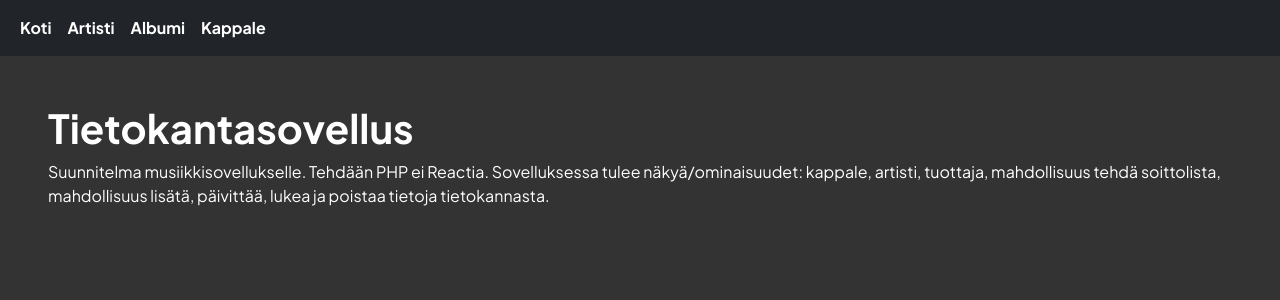
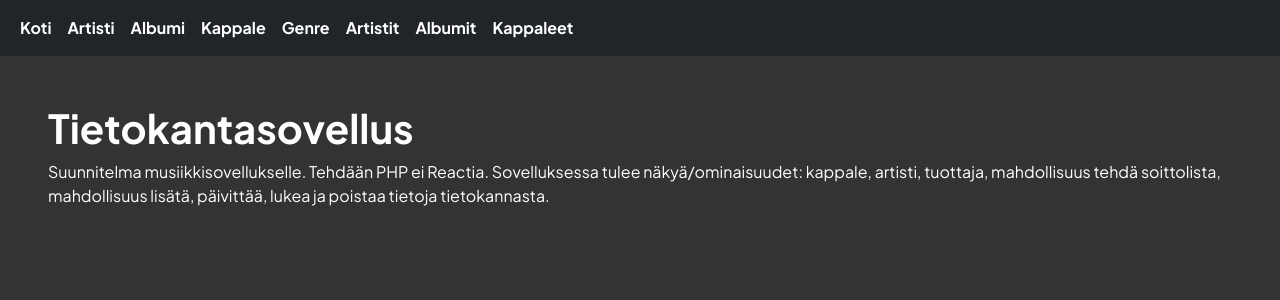
Before and after one commit to paulihaarnio/tietokanta_sovellus, a PHP site: page / in a window 1280 px wide. Shown: the top 300 px of the page. Run offline with PHP 8.4, Linux system fonts and the light colour scheme.

Commit message:
naviin lisätty

```diff
--- a/src/templates/head.php
+++ b/src/templates/head.php
@@ -76,6 +76,18 @@
             <li class="nav-item">
             <a class="nav-link active" aria-current="page" href="./kappale.php">Kappale</a>
             </li>
+            <li class="nav-item">
+            <a class="nav-link active" aria-current="page" href="./genre.php">Genre</a>
+            </li>
+            <li class="nav-item">
+            <a class="nav-link active" aria-current="page" href="./artistit.php">Artistit</a>
+            </li>
+            <li class="nav-item">
+            <a class="nav-link active" aria-current="page" href="./albumit.php">Albumit</a>
+            </li>
+            <li class="nav-item">
+            <a class="nav-link active" aria-current="page" href="./kappaleet.php">Kappaleet</a>
+            </li>
         </ul>
         </div>
     </div>
```
